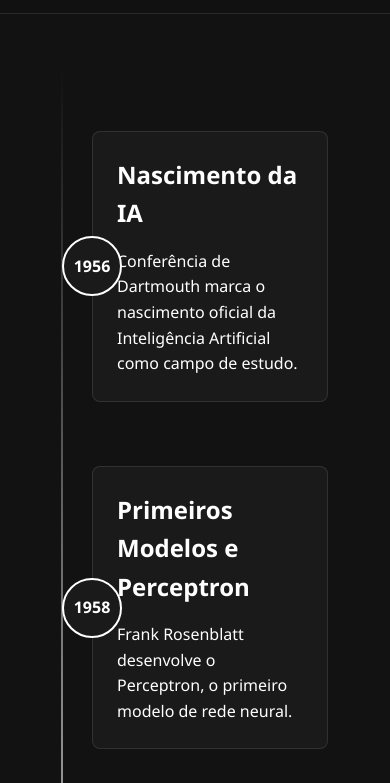
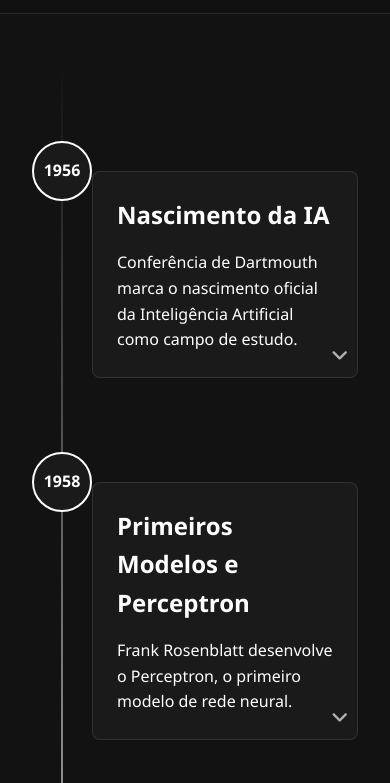
Before and after one commit to tainoxs/Historia-IA, a plain HTML site: page index.html in a window 390 px wide. Shown: the part 61-844 px from the top of the page. Drawn offline with Linux system fonts and the light colour scheme.

Commit message:
Update styles.css with timeline and responsive design improvements

```diff
--- a/styles.css
+++ b/styles.css
@@ -198,6 +198,35 @@ main {
     box-shadow: 0 0 20px rgba(255, 255, 255, 0.1);
 }
 
+/* Ícone animado para mobile */
+.timeline-content::after {
+    content: '\f107'; /* Ícone de seta para baixo do Font Awesome */
+    font-family: 'Font Awesome 5 Free';
+    font-weight: 900;
+    position: absolute;
+    bottom: 10px;
+    right: 10px;
+    font-size: 1.2rem;
+    color: rgba(255, 255, 255, 0.7);
+    animation: pulse 1.5s infinite ease-in-out;
+    display: none; /* Escondido por padrão */
+}
+
+@keyframes pulse {
+    0% {
+        transform: translateY(0);
+        opacity: 0.7;
+    }
+    50% {
+        transform: translateY(5px);
+        opacity: 1;
+    }
+    100% {
+        transform: translateY(0);
+        opacity: 0.7;
+    }
+}
+
 /* Rodapé */
 footer {
     background-color: #1a1a1a;
@@ -241,27 +270,72 @@ footer {
         gap: 1rem;
     }
 
+    /* Ajuste da linha vertical da timeline */
     .timeline::before {
         left: 30px;
     }
 
+    /* Reorganização dos itens da timeline */
     .timeline-item {
         flex-direction: column;
         align-items: flex-start;
-        margin-left: 30px;
+        margin-left: 0;
+        padding-left: 60px;
+        position: relative;
     }
 
+    /* Ajuste do conteúdo para ocupar toda a largura */
     .timeline-content {
-        width: calc(100% - 60px);
-        margin-left: 30px;
+        width: 100%;
+        margin-left: 0;
+        margin-top: 2.5rem; /* Aumentado de 1rem para 2.5rem para criar mais espaço */
     }
 
+    /* Reposicionamento da seta do conteúdo */
     .timeline-content::before {
-        left: -20px;
+        left: 20px;
+        top: -10px; /* Ajustado de -20px para -10px */
+        transform: rotate(90deg);
+        border-right-color: #1a1a1a;
     }
 
+    /* Posicionamento do ícone da timeline */
     .timeline-icon {
         position: absolute;
         left: 0;
+        top: 10px; /* Ajustado de 0 para 10px para criar mais espaço vertical */
+        margin-right: 0;
+    }
+
+    /* Ajuste para o logo da empresa */
+    .company-logo {
+        position: relative;
+        right: auto;
+        top: auto;
+        transform: none;
+        margin-top: 1rem;
+        margin-left: auto;
+        margin-right: auto;
+    }
+
+    /* Melhorias na interação e hover */
+    .timeline-item:hover .timeline-content {
+        transform: translateY(5px);
+    }
+
+    /* Ajuste nas imagens da timeline */
+    .timeline-image {
+        max-height: 200px;
+        overflow: hidden;
+    }
+
+    /* Mostrar o ícone animado apenas na versão mobile */
+    .timeline-content::after {
+        display: block;
     }
 }
+
+/* Classe para esconder o ícone animado quando o item é clicado */
+.icon-hidden::after {
+    display: none !important;
+}
```
